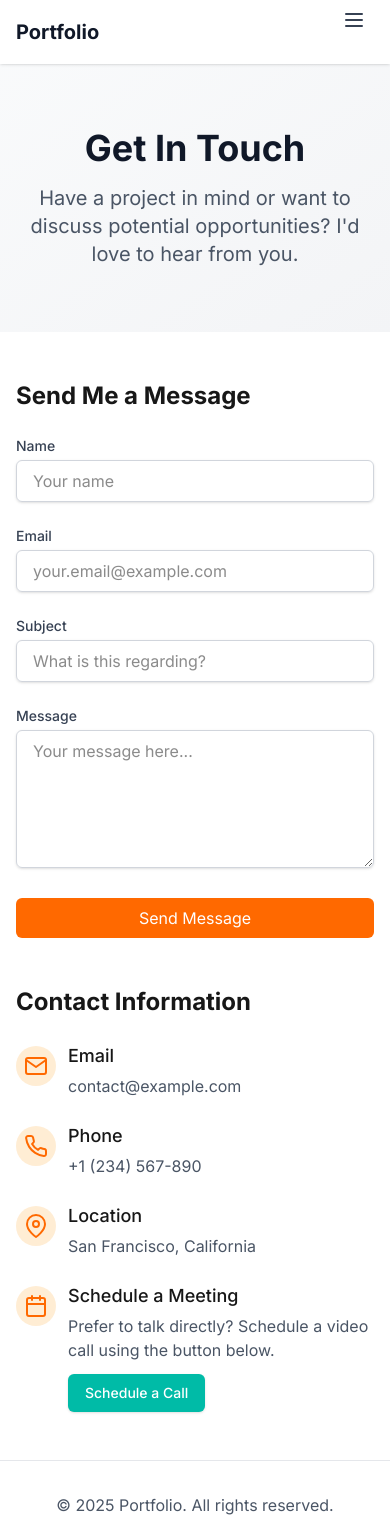
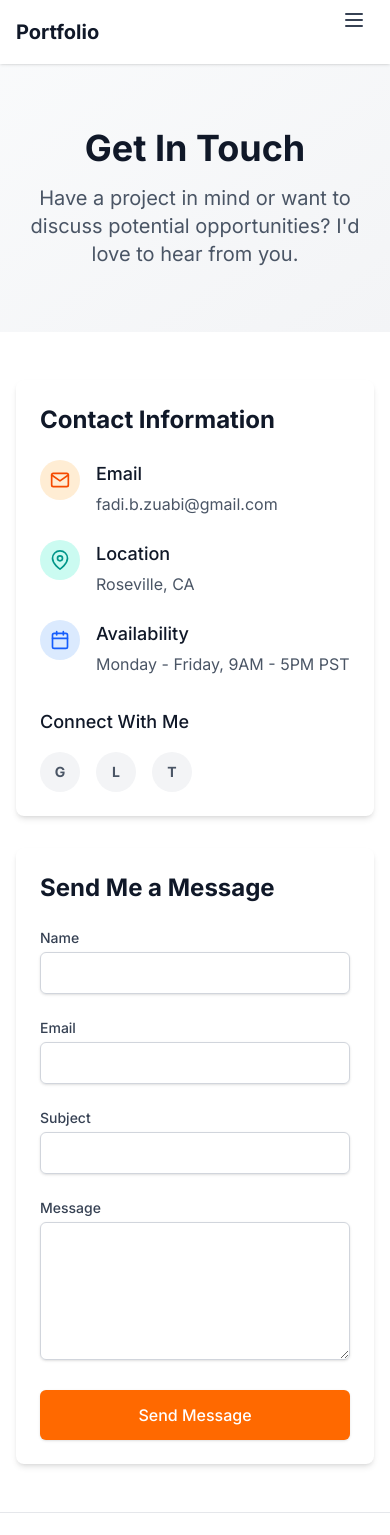
Before and after one commit to zzfadi/portfolioWebsite, a Next.js app: page /portfolioWebsite/contact in a window 390 px wide. Shown: the top 1535 px of the page. Built offline with nearby package versions, Linux system fonts and the light colour scheme.

Commit message:
Update about, projects, and contact pages to use data files

```diff
--- a/src/app/contact/page.tsx
+++ b/src/app/contact/page.tsx
@@ -1,5 +1,6 @@
 import { AnimatedElement, StaggerContainer, StaggerItem } from "@/components/ui/Motion";
 import { FiMail, FiPhone, FiMapPin, FiCalendar } from "react-icons/fi";
+import { personalInfo, socialNavigation } from "@/data";
 
 export const metadata = {
   title: 'Contact Me',
@@ -20,154 +21,134 @@ export default function ContactPage() {
         </div>
       </section>
 
-      {/* Contact Form and Info */}
+      {/* Contact Info Section */}
       <section className="py-12 md:py-16">
         <div className="max-w-6xl mx-auto px-4 sm:px-6 lg:px-8">
-          <div className="grid grid-cols-1 md:grid-cols-2 gap-12">
+          <div className="grid grid-cols-1 md:grid-cols-2 gap-8 lg:gap-16">
+            {/* Contact Cards */}
+            <AnimatedElement variant="slideInLeft" delay={0.2}>
+              <div className="bg-white dark:bg-gray-800 rounded-lg shadow-md p-6 md:p-8">
+                <h2 className="text-2xl font-bold mb-6 text-gray-900 dark:text-white">Contact Information</h2>
+
+                <div className="space-y-6">
+                  <div className="flex items-start">
+                    <div className="flex-shrink-0 h-10 w-10 rounded-full bg-orange-100 dark:bg-orange-900 flex items-center justify-center text-orange-600 dark:text-orange-300">
+                      <FiMail className="h-5 w-5" aria-hidden="true" />
+                    </div>
+                    <div className="ml-4">
+                      <h3 className="text-lg font-medium text-gray-900 dark:text-white">Email</h3>
+                      <p className="mt-1 text-gray-600 dark:text-gray-400">
+                        <a href={`mailto:${personalInfo.contactEmail}`} className="hover:text-orange-500 dark:hover:text-orange-400 transition-colors">
+                          {personalInfo.contactEmail}
+                        </a>
+                      </p>
+                    </div>
+                  </div>
+
+                  <div className="flex items-start">
+                    <div className="flex-shrink-0 h-10 w-10 rounded-full bg-teal-100 dark:bg-teal-900 flex items-center justify-center text-teal-600 dark:text-teal-300">
+                      <FiMapPin className="h-5 w-5" aria-hidden="true" />
+                    </div>
+                    <div className="ml-4">
+                      <h3 className="text-lg font-medium text-gray-900 dark:text-white">Location</h3>
+                      <p className="mt-1 text-gray-600 dark:text-gray-400">{personalInfo.location}</p>
+                    </div>
+                  </div>
+
+                  <div className="flex items-start">
+                    <div className="flex-shrink-0 h-10 w-10 rounded-full bg-blue-100 dark:bg-blue-900 flex items-center justify-center text-blue-600 dark:text-blue-300">
+                      <FiCalendar className="h-5 w-5" aria-hidden="true" />
+                    </div>
+                    <div className="ml-4">
+                      <h3 className="text-lg font-medium text-gray-900 dark:text-white">Availability</h3>
+                      <p className="mt-1 text-gray-600 dark:text-gray-400">Monday - Friday, 9AM - 5PM PST</p>
+                    </div>
+                  </div>
+                </div>
+
+                {/* Social Links */}
+                <div className="mt-8">
+                  <h3 className="text-lg font-medium text-gray-900 dark:text-white mb-4">Connect With Me</h3>
+                  <div className="flex space-x-4">
+                    {socialNavigation.map((item) => (
+                      <a
+                        key={item.href}
+                        href={item.href}
+                        target="_blank"
+                        rel="noopener noreferrer"
+                        className="h-10 w-10 rounded-full bg-gray-100 dark:bg-gray-700 flex items-center justify-center text-gray-600 dark:text-gray-400 hover:bg-orange-100 hover:text-orange-600 dark:hover:bg-orange-900 dark:hover:text-orange-300 transition-colors"
+                        aria-label={`Visit my ${item.label} profile`}
+                      >
+                        <span className="sr-only">{item.label}</span>
+                        {/* Placeholder for icon - would need actual social icons */}
+                        <span className="text-sm font-bold">{item.label.charAt(0)}</span>
+                      </a>
+                    ))}
+                  </div>
+                </div>
+              </div>
+            </AnimatedElement>
+
             {/* Contact Form */}
-            <AnimatedElement variant="slideInLeft" delay={0.2}>
-              <h2 className="text-2xl font-bold mb-6" id="contact-form">Send Me a Message</h2>
-              <form className="space-y-6" aria-labelledby="contact-form">
+            <AnimatedElement variant="slideInRight" delay={0.4}>
+              <div className="bg-white dark:bg-gray-800 rounded-lg shadow-md p-6 md:p-8">
+                <h2 className="text-2xl font-bold mb-6 text-gray-900 dark:text-white">Send Me a Message</h2>
+
+                <form className="space-y-6">
                   <div>
-                  <label htmlFor="name" className="block text-sm font-medium text-gray-700 dark:text-gray-300 mb-1">
-                    Name
-                  </label>
+                    <label htmlFor="name" className="block text-sm font-medium text-gray-700 dark:text-gray-300 mb-1">Name</label>
                     <input
                       type="text"
                       id="name"
                       name="name"
-                    className="w-full px-4 py-2 border border-gray-300 dark:border-gray-700 rounded-md shadow-sm focus:ring-orange-500 focus:border-orange-500 dark:bg-gray-800 dark:text-white"
-                    placeholder="Your name"
-                    aria-required="true"
+                      className="w-full px-4 py-2 border border-gray-300 dark:border-gray-600 rounded-md shadow-sm focus:ring-orange-500 focus:border-orange-500 dark:bg-gray-700 dark:text-white"
                       required
                     />
                   </div>
 
                   <div>
-                  <label htmlFor="email" className="block text-sm font-medium text-gray-700 dark:text-gray-300 mb-1">
-                    Email
-                  </label>
+                    <label htmlFor="email" className="block text-sm font-medium text-gray-700 dark:text-gray-300 mb-1">Email</label>
                     <input
                       type="email"
                       id="email"
                       name="email"
-                    className="w-full px-4 py-2 border border-gray-300 dark:border-gray-700 rounded-md shadow-sm focus:ring-orange-500 focus:border-orange-500 dark:bg-gray-800 dark:text-white"
-                    placeholder="your.email@example.com"
-                    aria-required="true"
+                      className="w-full px-4 py-2 border border-gray-300 dark:border-gray-600 rounded-md shadow-sm focus:ring-orange-500 focus:border-orange-500 dark:bg-gray-700 dark:text-white"
                       required
                     />
                   </div>
 
                   <div>
-                  <label htmlFor="subject" className="block text-sm font-medium text-gray-700 dark:text-gray-300 mb-1">
-                    Subject
-                  </label>
+                    <label htmlFor="subject" className="block text-sm font-medium text-gray-700 dark:text-gray-300 mb-1">Subject</label>
                     <input
                       type="text"
                       id="subject"
                       name="subject"
-                    className="w-full px-4 py-2 border border-gray-300 dark:border-gray-700 rounded-md shadow-sm focus:ring-orange-500 focus:border-orange-500 dark:bg-gray-800 dark:text-white"
-                    placeholder="What is this regarding?"
-                    aria-required="true"
+                      className="w-full px-4 py-2 border border-gray-300 dark:border-gray-600 rounded-md shadow-sm focus:ring-orange-500 focus:border-orange-500 dark:bg-gray-700 dark:text-white"
                       required
                     />
                   </div>
 
                   <div>
-                  <label htmlFor="message" className="block text-sm font-medium text-gray-700 dark:text-gray-300 mb-1">
-                    Message
-                  </label>
+                    <label htmlFor="message" className="block text-sm font-medium text-gray-700 dark:text-gray-300 mb-1">Message</label>
                     <textarea
                       id="message"
                       name="message"
                       rows={5}
-                    className="w-full px-4 py-2 border border-gray-300 dark:border-gray-700 rounded-md shadow-sm focus:ring-orange-500 focus:border-orange-500 dark:bg-gray-800 dark:text-white"
-                    placeholder="Your message here..."
-                    aria-required="true"
+                      className="w-full px-4 py-2 border border-gray-300 dark:border-gray-600 rounded-md shadow-sm focus:ring-orange-500 focus:border-orange-500 dark:bg-gray-700 dark:text-white"
                       required
                     ></textarea>
                   </div>
 
+                  <div>
                     <button
                       type="submit"
-                  className="w-full bg-orange-500 text-white py-2 px-4 rounded-md hover:bg-orange-600 focus:outline-none focus:ring-2 focus:ring-offset-2 focus:ring-orange-500 transition-colors"
-                  aria-label="Send your message"
+                      className="w-full inline-flex justify-center py-3 px-6 border border-transparent shadow-sm text-base font-medium rounded-md text-white bg-orange-500 hover:bg-orange-600 focus:outline-none focus:ring-2 focus:ring-offset-2 focus:ring-orange-500 transition-colors"
                     >
                       Send Message
                     </button>
+                  </div>
                 </form>
-            </AnimatedElement>
-
-            {/* Contact Information */}
-            <AnimatedElement variant="slideInRight" delay={0.3}>
-              <h2 className="text-2xl font-bold mb-6">Contact Information</h2>
-              <StaggerContainer className="space-y-6">
-                <StaggerItem className="flex items-start group">
-                  <div className="flex-shrink-0 mt-1 p-2 bg-orange-100 dark:bg-orange-900 rounded-full group-hover:bg-orange-200 dark:group-hover:bg-orange-800 transition-colors">
-                    <FiMail className="h-6 w-6 text-orange-500" aria-hidden="true" />
               </div>
-                  <div className="ml-3">
-                    <h3 className="text-lg font-medium">Email</h3>
-                    <p className="mt-1 text-gray-600 dark:text-gray-400">
-                      <a
-                        href="mailto:contact@example.com"
-                        className="hover:text-orange-500 dark:hover:text-orange-400 focus:outline-none focus:underline"
-                        aria-label="Send an email to contact@example.com"
-                      >
-                        contact@example.com
-                      </a>
-                    </p>
-                  </div>
-                </StaggerItem>
-
-                <StaggerItem className="flex items-start group">
-                  <div className="flex-shrink-0 mt-1 p-2 bg-orange-100 dark:bg-orange-900 rounded-full group-hover:bg-orange-200 dark:group-hover:bg-orange-800 transition-colors">
-                    <FiPhone className="h-6 w-6 text-orange-500" aria-hidden="true" />
-                  </div>
-                  <div className="ml-3">
-                    <h3 className="text-lg font-medium">Phone</h3>
-                    <p className="mt-1 text-gray-600 dark:text-gray-400">
-                      <a
-                        href="tel:+1234567890"
-                        className="hover:text-orange-500 dark:hover:text-orange-400 focus:outline-none focus:underline"
-                        aria-label="Call +1 (234) 567-890"
-                      >
-                        +1 (234) 567-890
-                      </a>
-                    </p>
-                  </div>
-                </StaggerItem>
-
-                <StaggerItem className="flex items-start group">
-                  <div className="flex-shrink-0 mt-1 p-2 bg-orange-100 dark:bg-orange-900 rounded-full group-hover:bg-orange-200 dark:group-hover:bg-orange-800 transition-colors">
-                    <FiMapPin className="h-6 w-6 text-orange-500" aria-hidden="true" />
-                  </div>
-                  <div className="ml-3">
-                    <h3 className="text-lg font-medium">Location</h3>
-                    <p className="mt-1 text-gray-600 dark:text-gray-400">
-                      San Francisco, California
-                    </p>
-                  </div>
-                </StaggerItem>
-
-                <StaggerItem className="flex items-start group">
-                  <div className="flex-shrink-0 mt-1 p-2 bg-orange-100 dark:bg-orange-900 rounded-full group-hover:bg-orange-200 dark:group-hover:bg-orange-800 transition-colors">
-                    <FiCalendar className="h-6 w-6 text-orange-500" aria-hidden="true" />
-                  </div>
-                  <div className="ml-3">
-                    <h3 className="text-lg font-medium">Schedule a Meeting</h3>
-                    <p className="mt-1 text-gray-600 dark:text-gray-400">
-                      Prefer to talk directly? Schedule a video call using the button below.
-                    </p>
-                    <button
-                      className="mt-3 inline-flex items-center px-4 py-2 border border-transparent text-sm font-medium rounded-md shadow-sm text-white bg-teal-500 hover:bg-teal-600 focus:outline-none focus:ring-2 focus:ring-offset-2 focus:ring-teal-500 transition-all"
-                      aria-label="Schedule a video call"
-                    >
-                      Schedule a Call
-                    </button>
-                  </div>
-                </StaggerItem>
-              </StaggerContainer>
             </AnimatedElement>
           </div>
         </div>
```
Also changed, not shown: src/app/about/page.tsx (+34 -50 lines), src/app/projects/page.tsx (+66 -86 lines). Lines whose indentation alone changed are shown as unchanged.
